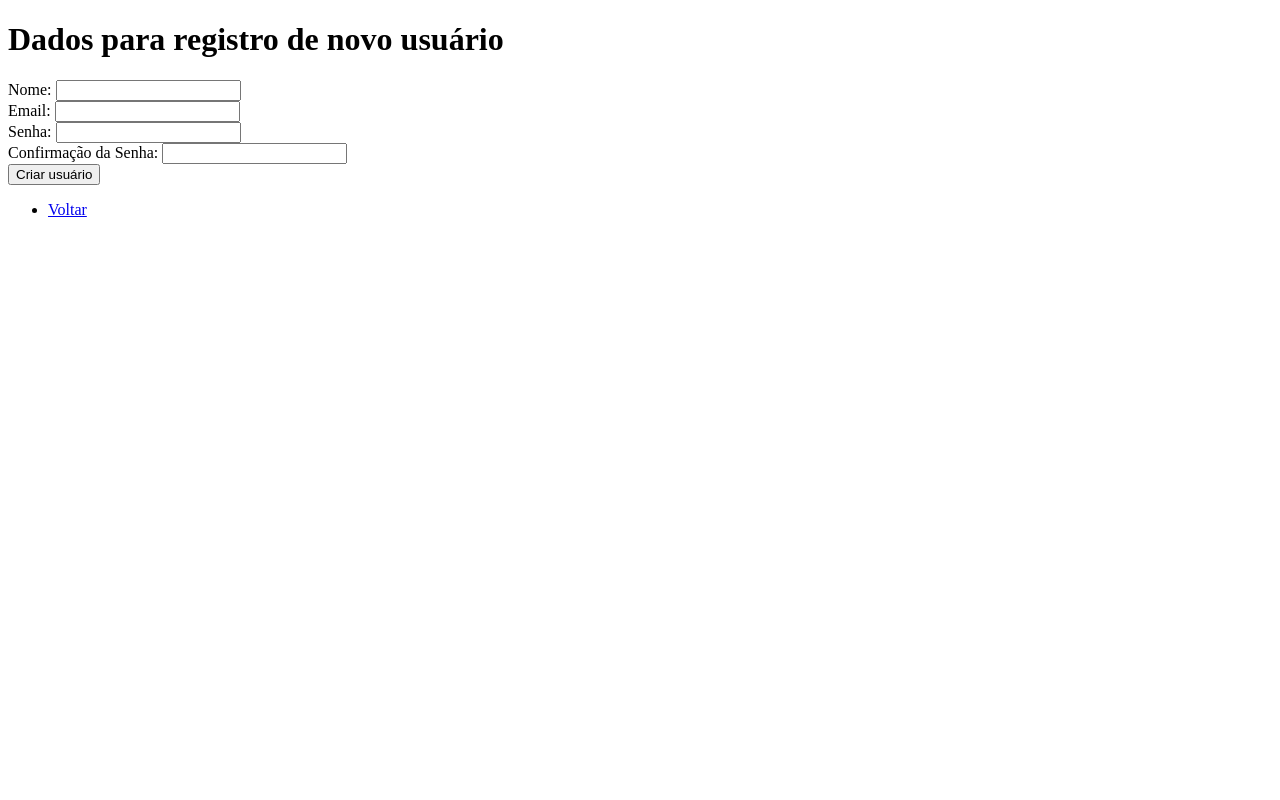
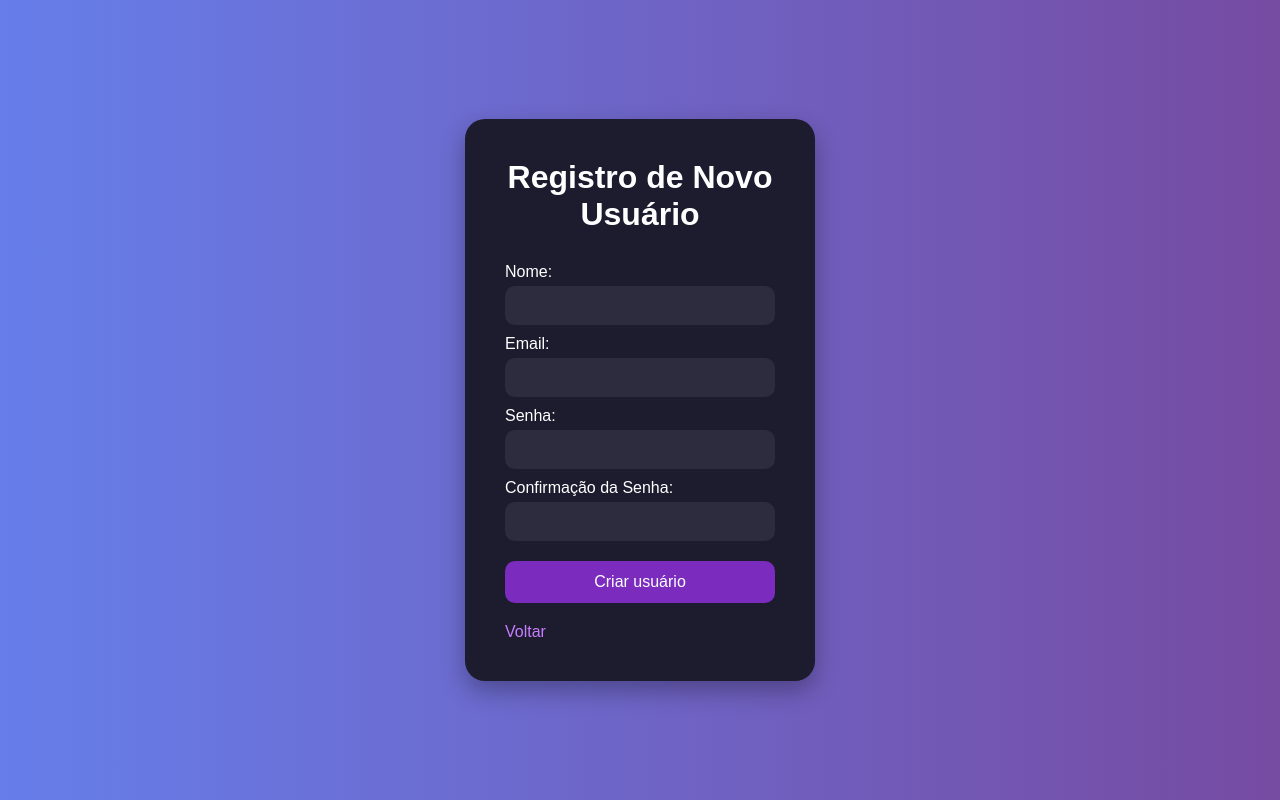
Before and after one commit to lucaslabendzs/GAME---Aditrevni-Esarf, a PHP site: page /register.php in a window 1280 px wide. Run offline with PHP 8.4, Linux system fonts and the light colour scheme.

Commit message:
alteracao no css registro

```diff
--- a/index.css
+++ b/index.css
@@ -2,6 +2,7 @@ body{
     background: #3F5EFB;
      background: linear-gradient(to right, #667eea, #764ba2);
     padding: 0;
+    margin: 0;
     font-family: 'Poppins', sans-serif;
 }
 
--- /dev/null
+++ b/register.css
@@ -0,0 +1,78 @@
+* {
+  margin: 0;
+  padding: 0;
+  box-sizing: border-box;
+  font-family: 'Poppins', sans-serif;
+}
+
+body {
+  background: linear-gradient(to right, #667eea, #764ba2);
+  min-height: 100vh;
+  display: flex;
+  flex-direction: column;
+  align-items: center;
+  justify-content: center;
+  color: white;
+}
+
+h1 {
+  margin-bottom: 20px;
+  text-align: center;
+}
+
+.login-container {
+  background-color: #1c1c2e;
+  padding: 40px;
+  border-radius: 20px;
+  box-shadow: 0 10px 25px rgba(0, 0, 0, 0.3);
+  width: 350px;
+  text-align: left;
+}
+
+.login-container form {
+  display: flex;
+  flex-direction: column;
+}
+
+.login-container label {
+  margin: 10px 0 5px;
+}
+
+.login-container input[type="text"],
+.login-container input[type="password"] {
+  padding: 12px;
+  border-radius: 10px;
+  border: none;
+  background-color: #2c2c3e;
+  color: white;
+}
+
+.login-container input[type="submit"] {
+  margin-top: 20px;
+  padding: 12px;
+  border-radius: 10px;
+  border: none;
+  background-color: #7b2cbf;
+  color: white;
+  font-size: 16px;
+  cursor: pointer;
+}
+
+.login-container input[type="submit"]:hover {
+  background-color: #9d4edd;
+}
+
+.login-container ul {
+  margin-top: 20px;
+  list-style: none;
+  padding-left: 0;
+}
+
+.login-container a {
+  color: #c77dff;
+  text-decoration: none;
+}
+
+.login-container a:hover {
+  text-decoration: underline;
+}
--- a/register.php
+++ b/register.php
@@ -69,38 +69,39 @@ if ($_SERVER["REQUEST_METHOD"] == "POST") {
 <!DOCTYPE html>
 <html>
 <head>
+  <link rel="stylesheet" href="register.css">
   <meta charset="utf-8">
   <title>[WEB 1] Exemplo Sistema de Login - Registro</title>
 </head>
 <body>
-<h1>Dados para registro de novo usuário</h1>
+
+<div class="login-container">
+  <h1>Registro de Novo Usuário</h1>
 
   <?php if ($success): ?>
-  <h3 style="color:lightgreen;">Usuário criado com sucesso!</h3>
-  <p>
-    Seguir para <a href="login.php">login</a>.
-  </p>
+    <h3 style="color: lightgreen;">Usuário criado com sucesso!</h3>
+    <p>Seguir para <a href="login.php">login</a>.</p>
   <?php endif; ?>
 
   <?php if ($error && !empty($error_msg)): ?>
-  <h3 style="color:red;"><?php echo $error_msg; ?></h3>
+    <h3 style="color: red;"><?php echo $error_msg; ?></h3>
   <?php endif; ?>
 
   <form action="register.php" method="post">
-  <label for="name">Nome: </label>
-  <input type="text" name="name" value="<?php echo $name; ?>" required ><br>
+    <label for="name">Nome:</label>
+    <input type="text" name="name" value="<?php echo $name; ?>" required>
 
-  <label for="email">Email: </label>
-  <input type="text" name="email" value="<?php echo $email; ?>"required ><br>
+    <label for="email">Email:</label>
+    <input type="text" name="email" value="<?php echo $email; ?>" required>
     <?php if (!empty($erro_email)): ?>
-    <span style="color:red;"><?php echo $erro_email; ?></span><br>
+      <span style="color: red;"><?php echo $erro_email; ?></span>
     <?php endif; ?>
 
-  <label for="password">Senha: </label>
-  <input type="password" name="password" value=""required ><br>
+    <label for="password">Senha:</label>
+    <input type="password" name="password" required>
 
-  <label for="confirm_password">Confirmação da Senha: </label>
-  <input type="password" name="confirm_password" value=""required ><br>
+    <label for="confirm_password">Confirmação da Senha:</label>
+    <input type="password" name="confirm_password" required>
 
     <input type="submit" name="submit" value="Criar usuário">
   </form>
@@ -108,5 +109,6 @@ if ($_SERVER["REQUEST_METHOD"] == "POST") {
   <ul>
     <li><a href="paginaInicial.php">Voltar</a></li>
   </ul>
+</div>
 </body>
 </html>
```
Lines whose indentation alone changed are shown as unchanged.
